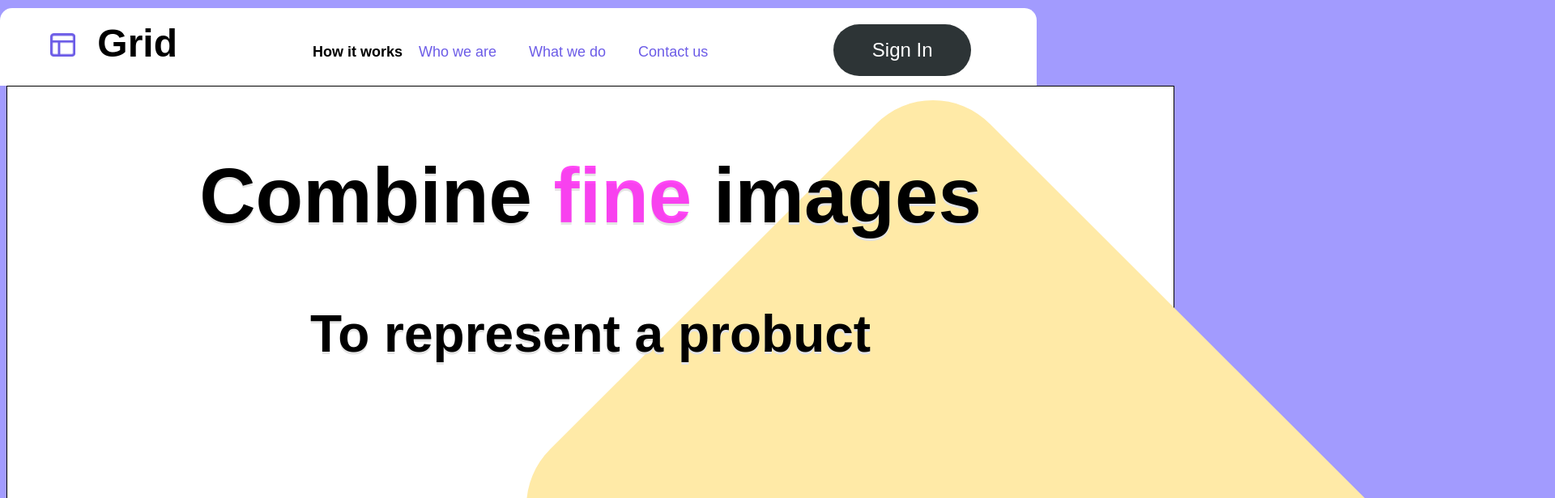
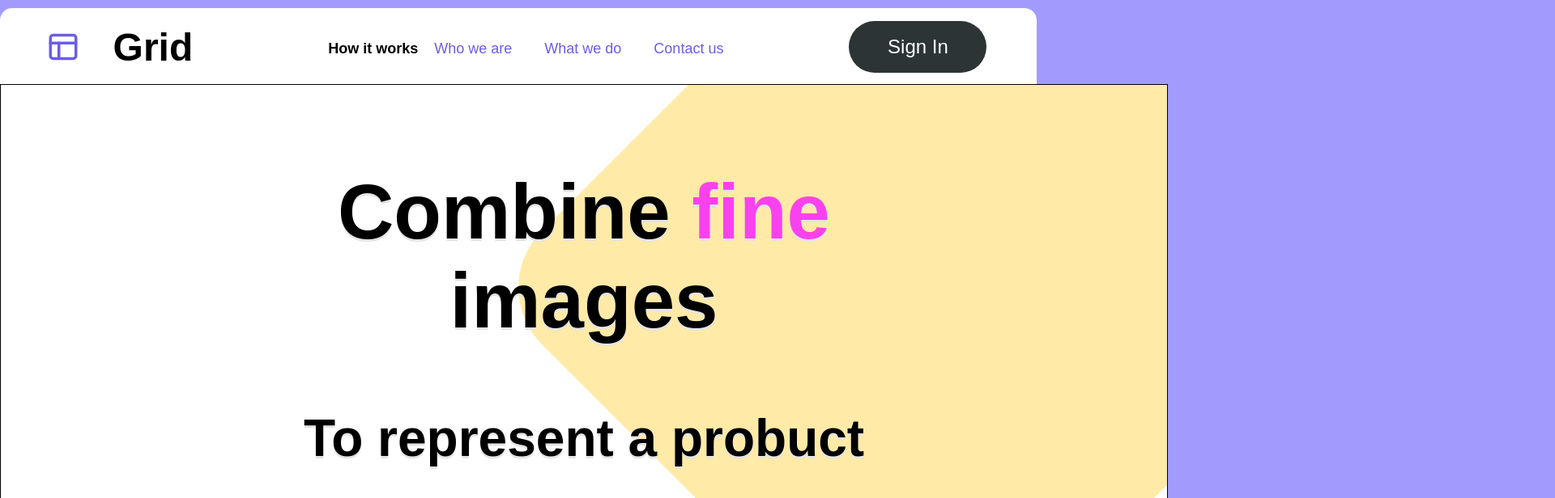
Before and after one commit to Alexandr0909/HomeWork, a plain HTML site: page Class17/Grid/Untitled-1.html in a window 1280 px wide. Shown: the top 616 px of the page at 81% size, 1920 px wide, since content can reach past the window. Drawn offline with Linux system fonts and the light colour scheme; a web font is replaced by a local one.

Commit message:
add_GRID C17

```diff
--- a/Class17/Grid/Untitled-1.html
+++ b/Class17/Grid/Untitled-1.html
@@ -13,7 +13,7 @@
             background-color: #A29BFE;
         }
 
-        /* 888888888888888____heder___8888888888888888888 */
+        /* ===Heder===================================================================================== */
         .box-header {
             position: absolute;
             margin: 10px auto;
@@ -27,20 +27,18 @@
             display: inline-flex;
             flex-direction: row;
             justify-content: center;
-            align-items: baseline;
+            align-items: center;
             font-family: 'Padauk', sans-serif;
         }
 
         .my-logo {
             position: relative;
-            background-image: url(img/logo-grid.png);
-            background-size: 31.5px 28.8px;
+            /* background-size: 31.5px 28.8px; */
             background-position: 0px 0px;
             background-repeat: no-repeat;
             background-clip: border-box;
-            width: 31.5px;
-            height: 28.8px;
-            top: 0px;
+            width: 70px;
+            height: 64px;
             left: -154px;
         }
 
@@ -83,46 +81,58 @@
             right: -135px;
         }
 
-        /* 888888888888888____heder___8888888888888888888 */
+        /* ===Heder===================================================================================== */
+
+
+        /* ===Main===================================================================================== */
 
         .content {
-            position: relative;
-            margin: 106px auto;
+            position: absolute;
+            margin: 96px auto;
             width: 1440px;
             height: 1286px;
+            left: 0px;
+            right: 0px;
             background-color: #fff;
             border: 1px solid #000;
-        }
-
-        .content::before {
-            content: "";
-            position: absolute;
-            top: 350px;
-            left: 670px;
-            display: block;
-            border-radius: 2px;
-            width: 1376.03px;
-            height: 767.91px;
-            background-color: rgba(255, 234, 167, 1);
-            border-radius: 99px;
-            transform: rotate(45deg);
-        }
-
-        .text-content {
-            position: relative;
             display: flex;
-            flex-direction: column;
-            justify-content: flex-start;
-            align-items: center;
+            flex-direction: row;
+            justify-content: center;
+            align-items: flex-start;
             font-family: 'Padauk', sans-serif;
         }
 
+        .box-content {
+            position: absolute;
+            right: 0px;
+        }
+
+        .box-text-content {
+            display: flex;
+            position: relative;
+            flex-direction: row;
+            justify-content: center;
+            align-items: flex-start;
+            text-align: center;
+
+        }
+
         h1 {
+            position: absolute;
+            /* margin: 0px auto; */
+            right: 0px;
+            left: 0px;
+            top: 30%;
             font-size: 96px;
             text-shadow: 0px 3px 0px #e4e4e4;
         }
 
         h2 {
+            position: relative;
+            /* margin: 0px auto; */
+            right: 0px;
+            left: 0px;
+            top: 400px;
             font-size: 64px;
             margin: 0px;
             text-shadow: 0px 3px 0px #e4e4e4;
@@ -132,6 +142,9 @@
             color: rgba(255, 0, 242, 0.719);
             text-shadow: 0px 3px 0px #e4e4e4;
         }
+
+
+        /* ===Main===================================================================================== */
     </style>
 
 </head>
@@ -141,7 +154,18 @@
     <header>
         <div class="box-header">
 
-            <div class="my-logo"></div>
+            <div class="my-logo">
+                <svg viewBox="0 0 70 64" fill="none" xmlns="http://www.w3.org/2000/svg">
+                    <path
+                        d="M47.25 17.6H22.75C20.817 17.6 19.25 19.0327 19.25 20.8V43.2C19.25 44.9673 20.817 46.4 22.75 46.4H47.25C49.183 46.4 50.75 44.9673 50.75 43.2V20.8C50.75 19.0327 49.183 17.6 47.25 17.6Z"
+                        stroke="#6C5CE7" stroke-width="3.5" stroke-linecap="round" stroke-linejoin="round" />
+                    <path d="M19.25 27.2H50.75" stroke="#6C5CE7" stroke-width="3.5" stroke-linecap="round"
+                        stroke-linejoin="round" />
+                    <path d="M29.75 46.4V27.2" stroke="#6C5CE7" stroke-width="3.5" stroke-linecap="round"
+                        stroke-linejoin="round" />
+                </svg>
+
+            </div>
 
             <div class="text-logo">
                 <p><b>Grid</b></p>
@@ -178,10 +202,27 @@
 
             <div class="content">
 
-                <div class="text-content">
-                    <h1>Combine <span class="fine">fine</span> images</h1>
-                    <h2>To represent a probuct</h2>
+                <div class="box-content">
+                    <svg top="0px" width="801" height="753" viewBox="0 0 801 753" fill="none"
+                        xmlns="http://www.w3.org/2000/svg">
+                        <rect x="-41" y="251" width="1376.03" height="767.907" rx="99" transform="rotate(-45 -41 251)"
+                            fill="#FFEAA7" />
+
+                    </svg>
+
+
                 </div>
+
+                <div class="box-text-content">
+
+                    <div class="text-content">
+                        <h1>Combine<span class="fine"> fine </span>images</h1>
+
+                        <h2>To represent a probuct</h2>
+                    </div>
+
+                </div>
+
 
             </div>
 
```
